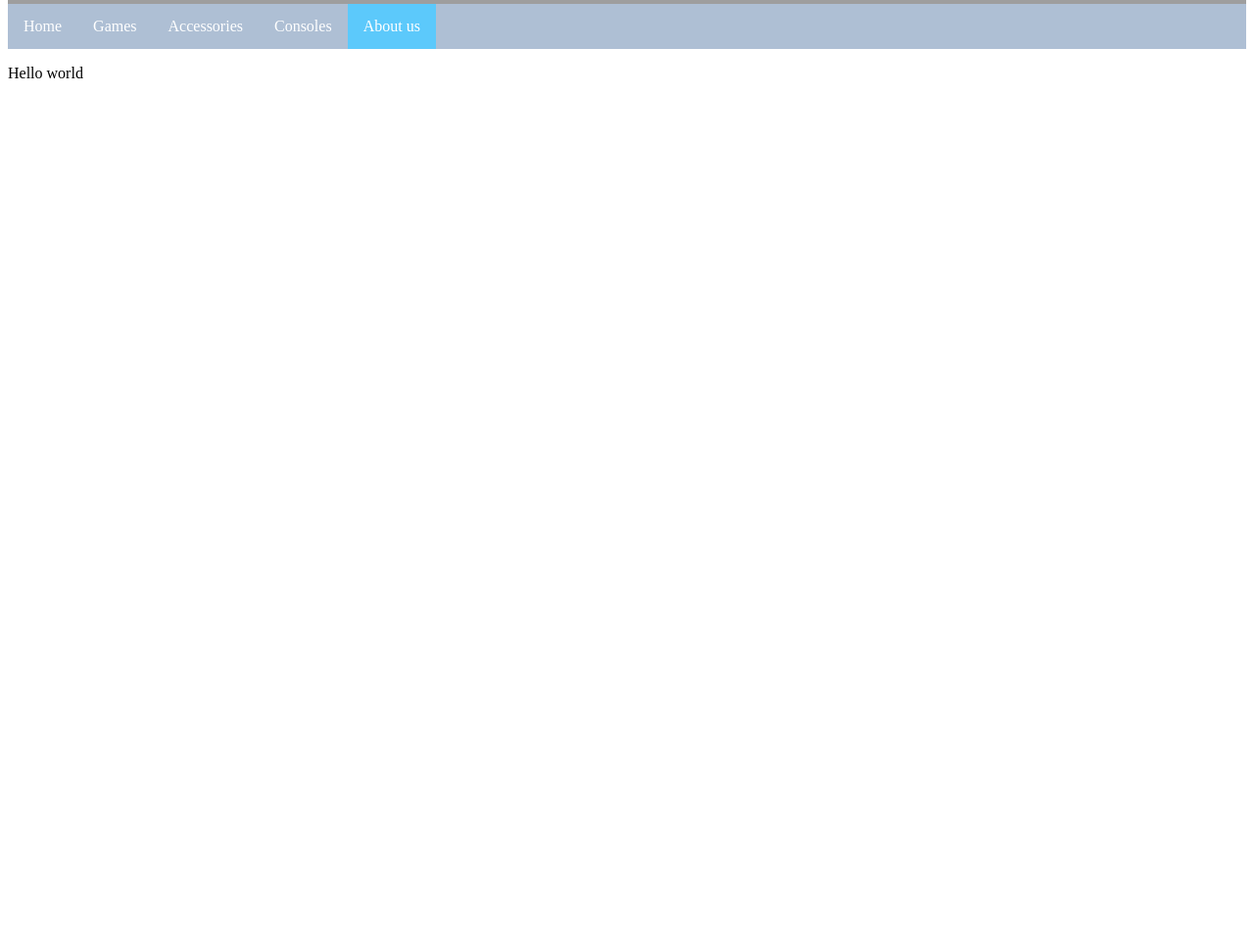
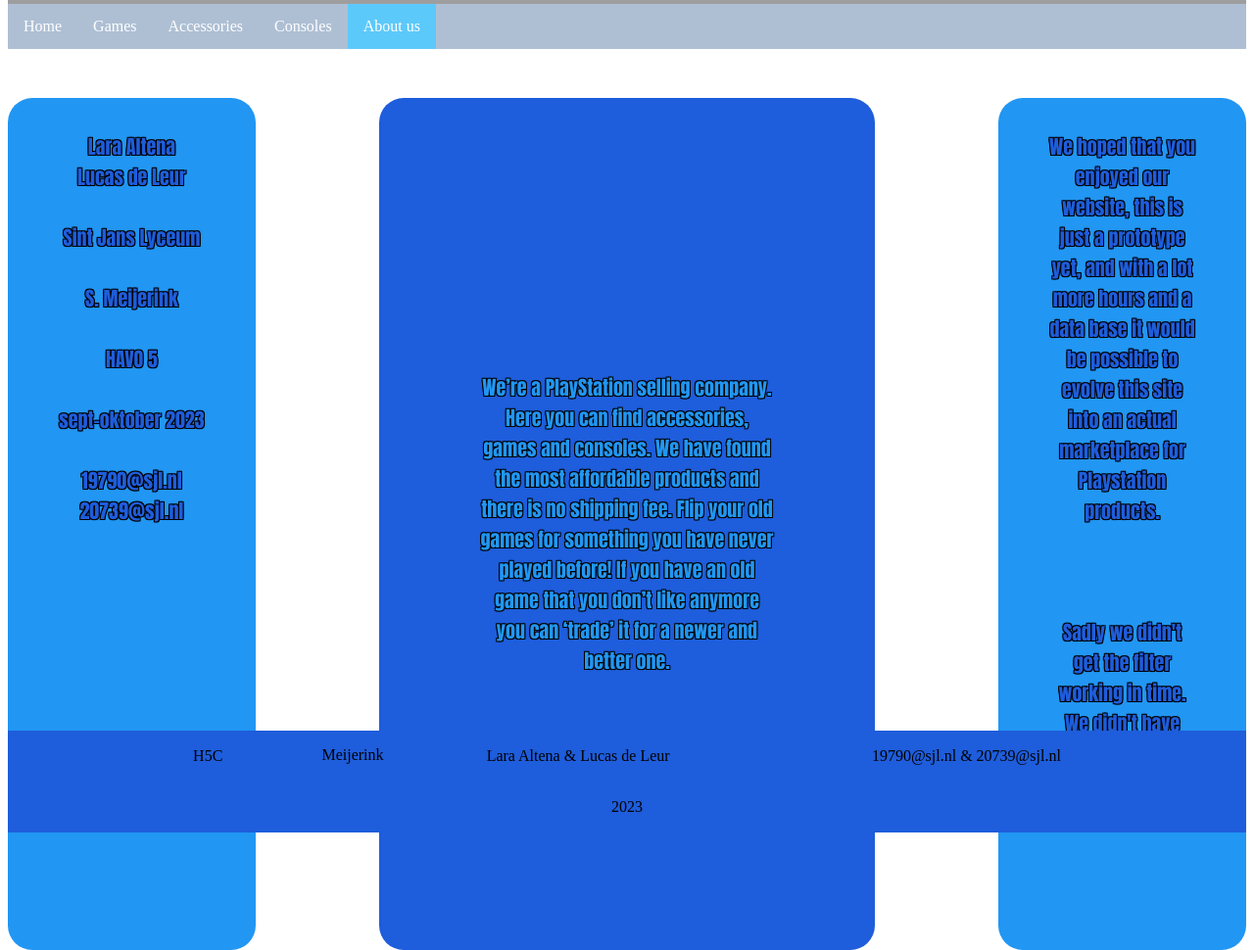
Before and after one commit to PSFlip/PSFlip.github.io, a plain HTML site: page About_us.html in a window 1280 px wide. Shown: the part 360-1330 px from the top of the page at 98% size. Before the commit the page ends 800 px from the top, so only its background shows below. Drawn offline with Linux system fonts and the light colour scheme; grey boxes are pictures that could not be loaded.

Commit message:
finished products main page. finishes about us

```diff
--- a/About_us.html
+++ b/About_us.html
@@ -20,6 +20,64 @@
   <li><a class="active" href="About_us.html">About us</a></li>
 </ul>
 
-    <p>Hello world</p>
+  <section class="abt_left">
+    <h5>
+    Lara Altena
+    <br>
+    Lucas de Leur
+    <br>
+    <br>
+    Sint Jans Lyceum
+    <br>
+    <br>
+    S. Meijerink
+    <br>
+    <br>
+    HAVO 5
+    <br>
+    <br>
+    sept-oktober 2023
+    <br>
+    <br>
+    19790@sjl.nl
+    <br>
+    20739@sjl.nl
+    <br>
+    <br>
+    </h5>
+  </section>
+
+<section class="abt_middle">
+  <h4>
+We’re a PlayStation selling company. Here you can find accessories, games and consoles. We have found the most affordable products and there is no shipping fee. Flip your old games for something you have never played before! If you have an old game that you don’t like anymore you can ‘trade’ it for a newer and better one.
+
+  </h4>
+  </section>
+
+    <section class="abt_right">
+    <h5>
+    We hoped that you enjoyed our website, this is just a prototype yet, and with a lot more hours and a data base it would be possible to evolve this site into an actual marketplace for Playstation products.
+      <br>
+    <br>
+    <br>
+    <br>
+    Sadly we didn't get the filter working in time. We didn't have enough time to finish the product pages.
+    </h5>
+  </section>
+
+
+         <div id="page-container">
+   <div id="content-wrap">
+     <!-- all other page content -->
+   </div>
+   <footer id="footer">
+    <p class="marg">H5C</p
+    <p class="marg">Meijerink</p>
+    <p class="marg">Lara Altena & Lucas de Leur</p>
+    <p class="marg">19790@sjl.nl & 20739@sjl.nl</p>
+    <p class="marg">2023</p>
+   </footer>
+ </div>
+
   </body>
 </html>
--- a/Style.css
+++ b/Style.css
@@ -173,3 +173,61 @@ footer p {
 margin-left: 8%;
 margin-right: 8%;
 }
+
+
+.abt_left {
+  float: left;
+  background-color:  #2196F3;
+  width: 20%;
+  margin-top: 50px;
+  height: 870px;
+  border-radius: 25px;
+}
+
+.abt_middle {
+  float: left;
+  width: 40%;
+  margin-top: 50px;
+  margin-left: 10%;
+  margin-right: 10%;
+  height: 870px;
+  border-radius: 25px;
+  background: #1e5ddb;;
+  align-content: center;
+}
+
+.abt_right {
+  float: left;
+  background-color:  #2196F3;
+  width: 20%;
+  margin-top: 50px;
+  height: 870px;
+  border-radius: 25px;
+}
+
+h4 {
+  font-weight: 200;
+  font-stretch: extra-expanded;
+  font-family: impact, fantasy;
+  font-size: 20px;
+  text-align: center;
+  width: 60%;
+  padding-left: 20%;
+  padding-right: 20%;
+  color: #2196F3;
+  text-shadow: -1px -1px 0 #000, 1px -1px 0 #000, -1px 1px 0 #000, 1px 1px 0 #000;
+}
+
+h5 {
+  font-weight: 200;
+  font-stretch: extra-expanded;
+  font-family: impact, fantasy;
+  font-size: 20px;
+  text-align: center;
+  width: 60%;
+  padding-left: 20%;
+  padding-right: 20%;
+  color: #1e5ddb;;
+  text-shadow: -1px -1px 0 #000, 1px -1px 0 #000, -1px 1px 0 #000, 1px 1px 0 #000;
+
+}
```
Also changed, not shown: index.html (+24 -24 lines).
